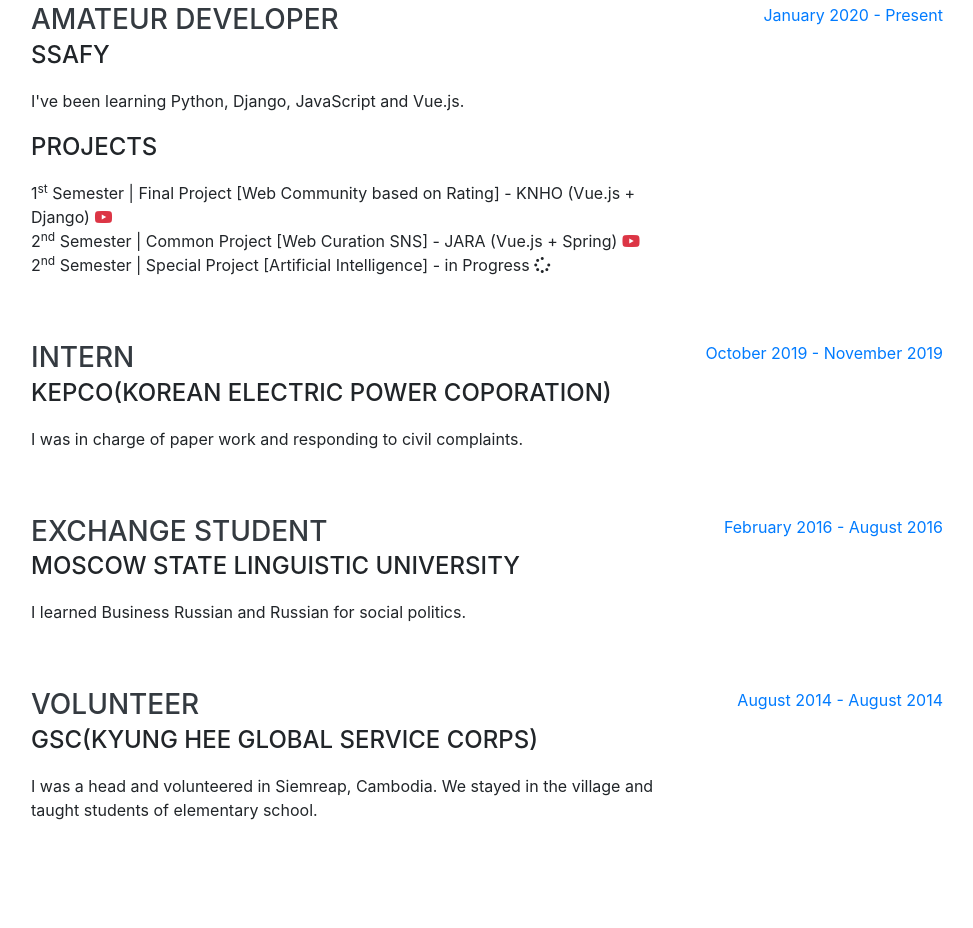
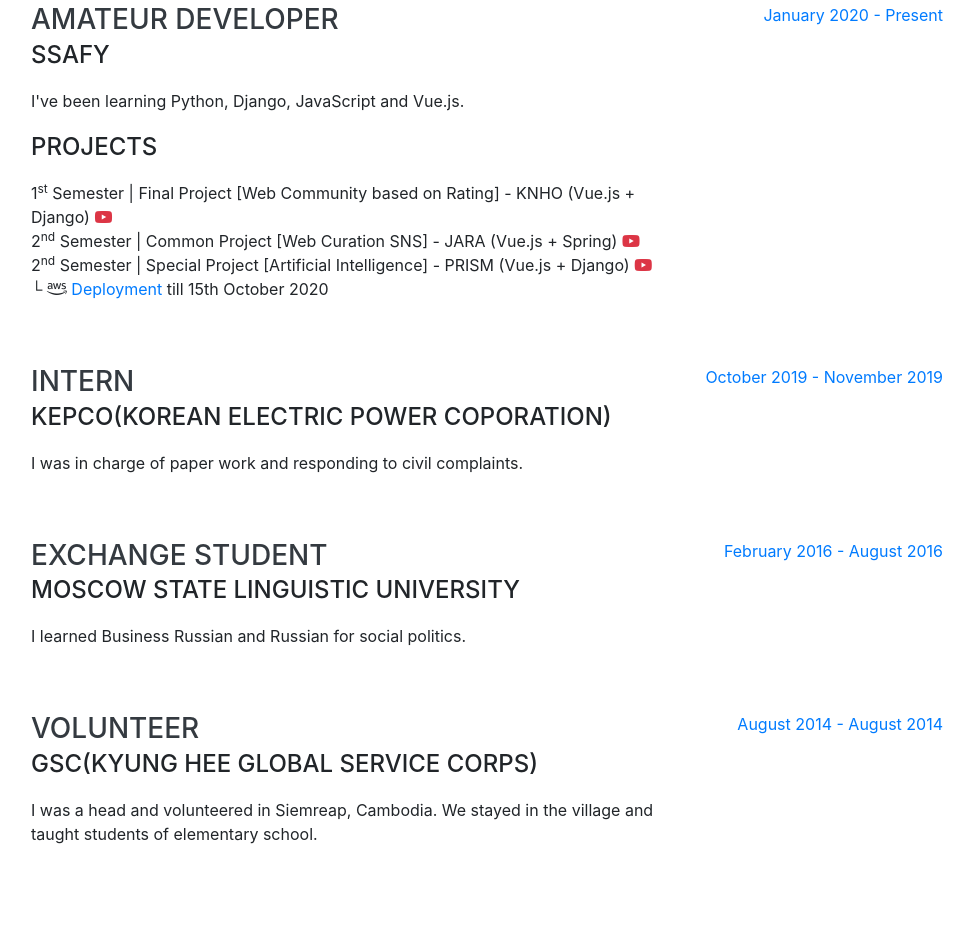
Before and after one commit to XECOH/XECOH.github.io, a website with bundled scripts: page index.html in a window 1280 px wide. Shown: the part 932-1860 px from the top of the page, without its empty margins (289-1262 px from the left). Built offline with nearby package versions, Linux system fonts and the light colour scheme; a web font is replaced by a local one.

Commit message:
Update Projects

```diff
--- a/index.html
+++ b/index.html
@@ -120,12 +120,16 @@
             <div class="subheading mb-3">SSAFY</div>
             <p>I've been learning Python, Django, JavaScript and Vue.js.</p>
             <div class="subheading mb-3">PROJECTS</div>
-            <p class="mb-0">1<sup>st</sup> Semester | Final Project [Web Community based on Rating] - KNHO (Vue.js + Django)<a href="https://youtu.be/DjpJuLtuBGw"> <i class="fab fa-youtube text-danger"></i></a></p>
+            <p class="mb-0">1<sup>st</sup> Semester | Final Project [Web Community based on Rating] - KNHO (Vue.js + Django)
+              <a href="https://youtu.be/DjpJuLtuBGw"> <i class="fab fa-youtube text-danger"></i></a>
+            </p>
             <p class="mb-0">2<sup>nd</sup> Semester | Common Project [Web Curation SNS] - JARA (Vue.js + Spring)
               <a href="https://youtu.be/WcRI5ygVCTk"><i class="fab fa-youtube text-danger"></i></a>
-              <!-- <a href="https://youtu.be/WcRI5ygVCTk"><i class="fab fa-youtube text-danger"></i></a> -->
             </p>
-            <p>2<sup>nd</sup> Semester | Special Project [Artificial Intelligence] - in Progress <i class="fas fa-spinner"></i></p>
+            <p class="mb-0">2<sup>nd</sup> Semester | Special Project [Artificial Intelligence] - PRISM (Vue.js + Django)
+              <a href="https://youtu.be/g8y_I_NzKNw"><i class="fab fa-youtube text-danger"></i></a>
+            </p>
+            <p>└ <i class="fab fa-aws"></i> <a href="http://j3a408.p.ssafy.io">Deployment</a> till 15th October 2020</p>
           </div>
           <div class="resume-date text-md-right">
             <span class="text-primary">January 2020 - Present</span>
@@ -383,7 +387,6 @@
             <i class="fa-li fas fa-trophy text-warning"></i>
             2<sup>nd</sup>
             Place - Samsung - Final Project 2020
-            <a href="https://youtu.be/DjpJuLtuBGw"><i class="fab fa-youtube text-danger"></i></a>
           </li>
           <li>
             <i class="fa-li fas fa-users text-warning"></i>
```
